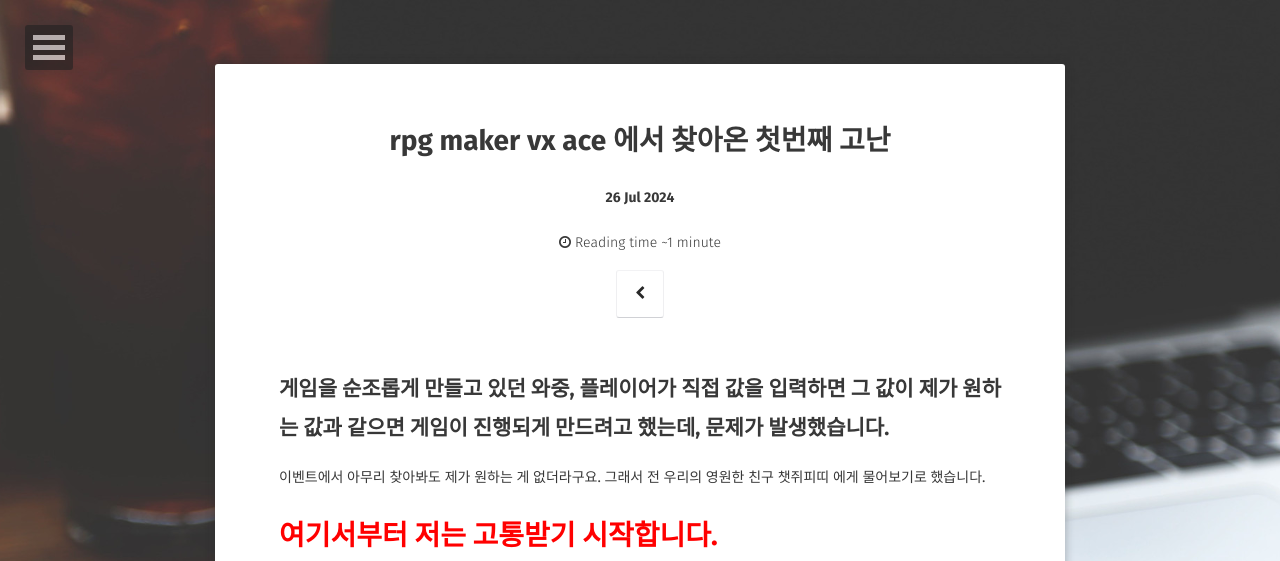
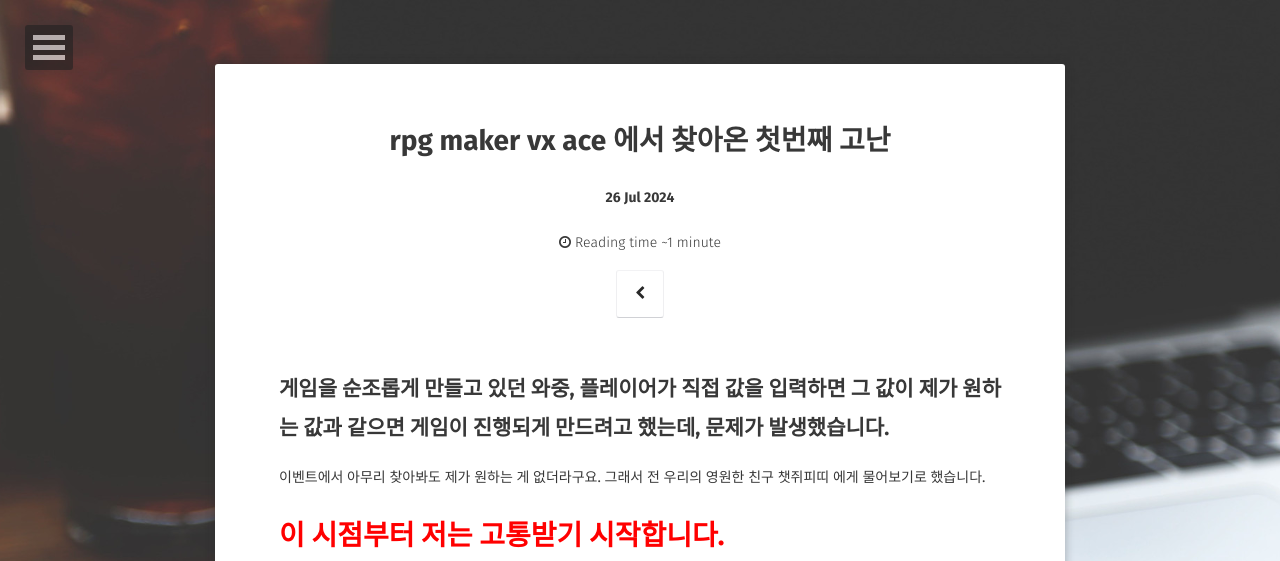
Before and after one commit to SilverTiger152/silvertiger152.github.com, a Jekyll site: the page built from _posts/2025-02-18-RMVA-textbox.md, in a window 1280 px wide, cut to the strip 0-561 px from the top of the page. Built offline with Jekyll 4.4.1, drawn with Linux system fonts in a browser that asks for light colours; some web fonts are replaced; comment, search, counter and statistics services are not loaded.

Commit message:
Update 2025-02-18-RMVA-textbox.md

```diff
--- a/_posts/2025-02-18-RMVA-textbox.md
+++ b/_posts/2025-02-18-RMVA-textbox.md
@@ -9,5 +9,5 @@ comments: true
 
 ## 게임을 순조롭게 만들고 있던 와중, 플레이어가 직접 값을 입력하면 그 값이 제가 원하는 값과 같으면 게임이 진행되게 만드려고 했는데, 문제가 발생했습니다.
 이벤트에서 아무리 찾아봐도 제가 원하는 게 없더라구요. 그래서 전 우리의 영원한 친구 챗쥐피띠 에게 물어보기로 했습니다.<br>
-# <span style="color:red">여기서부터 저는 고통받기 시작합니다.</span><br>
+# <span style="color: #FF0000">이 시점부터 저는 고통받기 시작합니다.</span>
 <img src="https://github.com/SilverTiger152/silvertiger152.github.com/tree/main/assets/img/gpt/gpt1.PNG">
```
